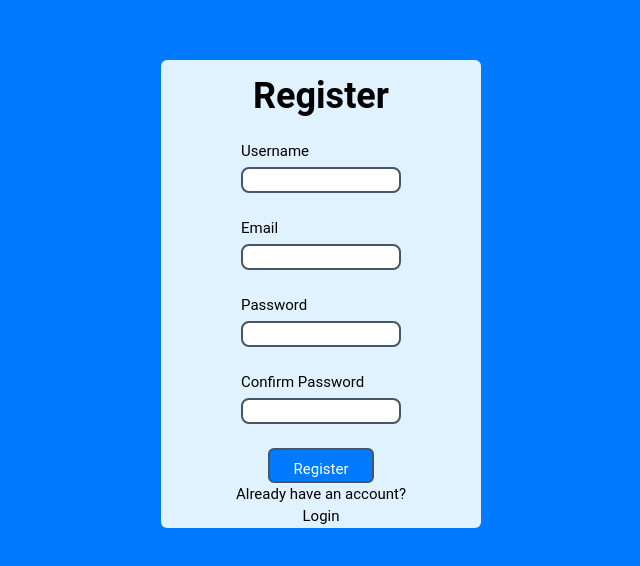
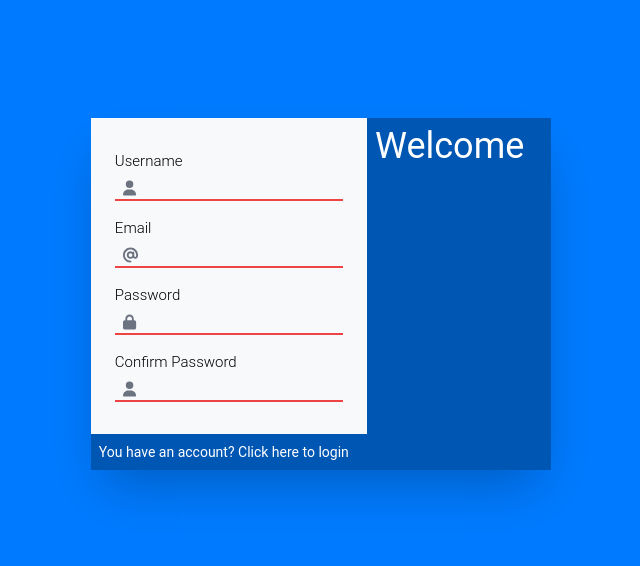
Before and after one commit to potrec/gym-logger-frontend, a Vue app in the folder gym-logger-frontend/: page /register in a window 1280 px wide. Shown: the part 106-672 px from the top of the page, without its empty margins (319-959 px from the left). Built offline with nearby package versions, Linux system fonts and the light colour scheme.

Commit message:
ref: change inputs in login and register view

```diff
--- a/gym-logger-frontend/src/views/LoginView.vue
+++ b/gym-logger-frontend/src/views/LoginView.vue
@@ -1,37 +1,21 @@
 <template>
-  <div class="flex justify-center w-screen h-screen items-center text-black">
-    <div class="flex flex-col bg-panel items-center m-16 rounded-md w-3/4 lg:w-3/8 xl:w-1/4">
-      <h1 class="text-4xl mt-4 font-bold">Login</h1>
-      <div class="flex flex-col w-1/2 rounded-lg mt-6">
-        <label for="email">Email</label>
-        <input
-          class="mt-1 border-2 border-solid border-slate-600 rounded-lg pl-2"
-          type="email"
-          id="email"
-        />
+  <div class="flex shadow-2xl flex-col">
+    <div class="flex">
+      <div class="flex flex-col w-1/2 h-1/2 justify-evenly bg-page-accent p-6 w-3/5">
+        <Input label="Email" type="email" id="email" :icon="['fas', 'at']" />
+        <Input label="Password" type="password" id="password" :icon="['fas', 'lock']" />
+        <button class="bg-primary text-white py-2 px-4 rounded">Login</button>
       </div>
-      <div class="flex flex-col w-1/2 mt-6 mb-6">
-        <label for="password">Password</label>
-        <input
-          class="mt-1 border-2 border-solid border-slate-600 rounded-lg pl-2"
-          type="password"
-          id="password"
-        />
+      <div class="bg-primary-accent w-2/5">
+        <h1 class="text-4xl text-white mx-2 my-2">Welcome</h1>
       </div>
-      <button
-        class="bg-primary text-white pt-2 px-6 rounded-md border-2 border-solid border-slate-600"
-      >
-        Login
-      </button>
-      Don't have an account? <router-link to="/register">Register</router-link>
+    </div>
+    <div class="bg-primary-accent text-sm text-white p-2">
+      Don't have an account? <router-link to="/register">Click here to register</router-link>
     </div>
   </div>
 </template>
 
-<script lang="ts">
-export default {
-  name: 'LoginView'
-}
+<script setup lang="ts">
+import Input from '@/components/common/InputComponent.vue'
 </script>
-
-<style scoped></style>
--- a/gym-logger-frontend/src/views/RegisterView.vue
+++ b/gym-logger-frontend/src/views/RegisterView.vue
@@ -1,53 +1,27 @@
 <template>
-  <div class="flex justify-center w-screen h-screen items-center text-black">
-    <div class="flex flex-col bg-panel items-center m-16 rounded-md w-3/4 lg:w-3/8 xl:w-1/4">
-      <h1 class="text-4xl mt-4 font-bold">Register</h1>
-      <div class="flex flex-col w-1/2 rounded-lg mt-6">
-        <label for="username">Username</label>
-        <input
-          class="mt-1 border-2 border-solid border-slate-600 rounded-lg pl-2"
-          type="text"
-          id="username"
+  <div class="flex shadow-2xl flex-col">
+    <div class="flex">
+      <div class="flex flex-col w-1/2 h-1/2 justify-evenly bg-page-accent p-6 w-3/5">
+        <Input label="Username" type="text" id="username" :icon="['fas', 'user']" />
+        <Input label="Email" type="email" id="email" :icon="['fas', 'at']" />
+        <Input label="Password" type="password" id="password" :icon="['fas', 'lock']" />
+        <Input
+          label="Confirm Password"
+          type="password"
+          id="confirmPassword"
+          :icon="['fas', 'user']"
         />
       </div>
-      <div class="flex flex-col w-1/2 mt-6">
-        <label for="email">Email</label>
-        <input
-          class="mt-1 border-2 border-solid border-slate-600 rounded-lg pl-2"
-          type="email"
-          id="email"
-        />
+      <div class="bg-primary-accent w-2/5">
+        <h1 class="text-4xl text-white mx-2 my-2">Welcome</h1>
       </div>
-      <div class="flex flex-col w-1/2 mt-6">
-        <label for="password">Password</label>
-        <input
-          class="mt-1 border-2 border-solid border-slate-600 rounded-lg pl-2"
-          type="password"
-          id="password"
-        />
-      </div>
-      <div class="flex flex-col w-1/2 mt-6">
-        <label for="confirmPassword">Confirm Password</label>
-        <input
-          class="mt-1 border-2 border-solid border-slate-600 rounded-lg pl-2"
-          type="password"
-          id="confirmPassword"
-        />
-      </div>
-      <button
-        class="bg-primary text-white pt-2 px-6 rounded-md border-2 border-solid border-slate-600 mt-6"
-      >
-        Register
-      </button>
-      Already have an account? <router-link to="/login">Login</router-link>
+    </div>
+    <div class="bg-primary-accent text-sm text-white p-2">
+      You have an account? <router-link to="/register">Click here to login</router-link>
     </div>
   </div>
 </template>
 
-<script lang="ts">
-export default {
-  name: 'RegisterView'
-}
+<script setup lang="ts">
+import Input from '@/components/common/InputComponent.vue'
 </script>
-
-<style scoped></style>
```
